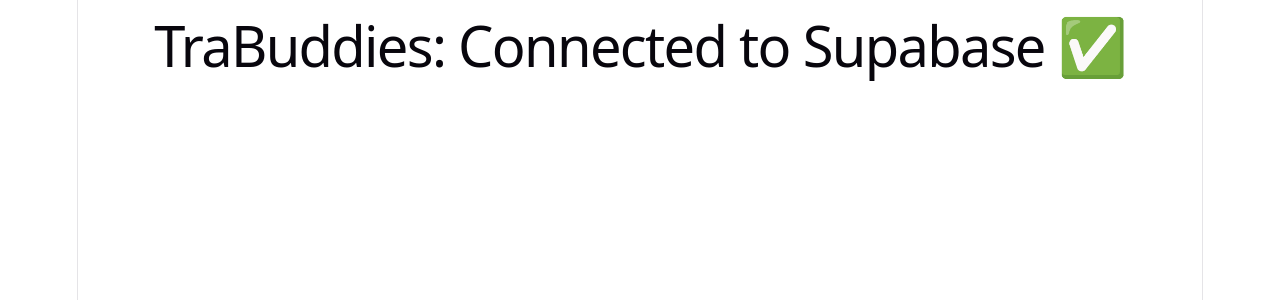
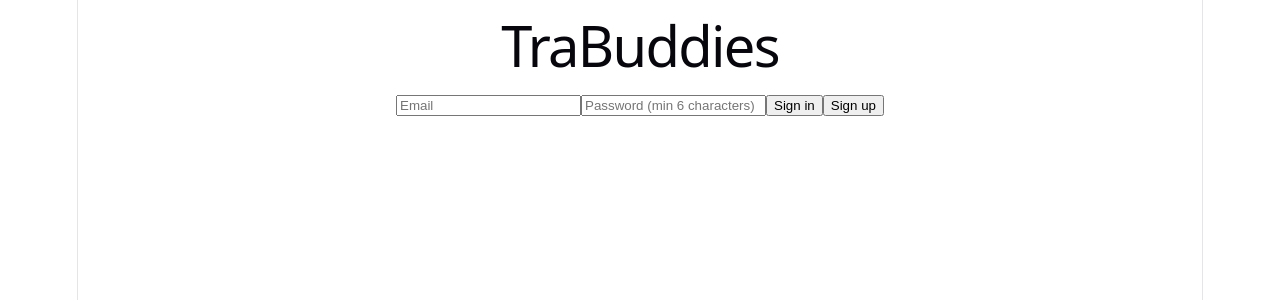
Before and after one commit to 308jh/trabuddies, a React (Vite) app: page / in a window 1280 px wide. Shown: the top 300 px of the page. Built offline with nearby package versions, Linux system fonts and the light colour scheme; no server answers; the database is empty.

Commit message:
Add login with Supabase Auth

```diff
--- a/src/App.tsx
+++ b/src/App.tsx
@@ -1,14 +1,31 @@
 import { useEffect, useState } from 'react'
+import type { Session } from '@supabase/supabase-js'
 import { supabase } from './supabaseClient'
+import AuthForm from './AuthForm'
 
 export default function App() {
-  const [status, setStatus] = useState('Checking connection...')
+  const [session, setSession] = useState<Session | null>(null)
+  const [loading, setLoading] = useState(true)
 
   useEffect(() => {
-    supabase.from('trips').select('*').then(({ error }) => {
-      setStatus(error ? `Error: ${error.message}` : 'Connected to Supabase ✅')
+    supabase.auth.getSession().then(({ data }) => {
+      setSession(data.session)
+      setLoading(false)
     })
+    const { data: listener } = supabase.auth.onAuthStateChange((_event, newSession) => {
+      setSession(newSession)
+    })
+    return () => listener.subscription.unsubscribe()
   }, [])
 
-  return <h1>TraBuddies: {status}</h1>
+  if (loading) return <p>Loading...</p>
+  if (!session) return <AuthForm />
+
+  return (
+    <div>
+      <h1>TraBuddies</h1>
+      <p>Logged in as {session.user.email}</p>
+      <button onClick={() => supabase.auth.signOut()}>Sign out</button>
+    </div>
+  )
 }
--- /dev/null
+++ b/src/AuthForm.tsx
@@ -0,0 +1,39 @@
+import { useState } from 'react'
+import { supabase } from './supabaseClient'
+
+export default function AuthForm() {
+  const [email, setEmail] = useState('')
+  const [password, setPassword] = useState('')
+  const [message, setMessage] = useState('')
+
+  async function signUp() {
+    const { error } = await supabase.auth.signUp({ email, password })
+    setMessage(error ? error.message : 'Signed up!')
+  }
+
+  async function signIn() {
+    const { error } = await supabase.auth.signInWithPassword({ email, password })
+    if (error) setMessage(error.message)
+  }
+
+  return (
+    <div>
+      <h1>TraBuddies</h1>
+      <input
+        type="email"
+        placeholder="Email"
+        value={email}
+        onChange={(e) => setEmail(e.target.value)}
+      />
+      <input
+        type="password"
+        placeholder="Password (min 6 characters)"
+        value={password}
+        onChange={(e) => setPassword(e.target.value)}
+      />
+      <button onClick={signIn}>Sign in</button>
+      <button onClick={signUp}>Sign up</button>
+      <p>{message}</p>
+    </div>
+  )
+}
```
